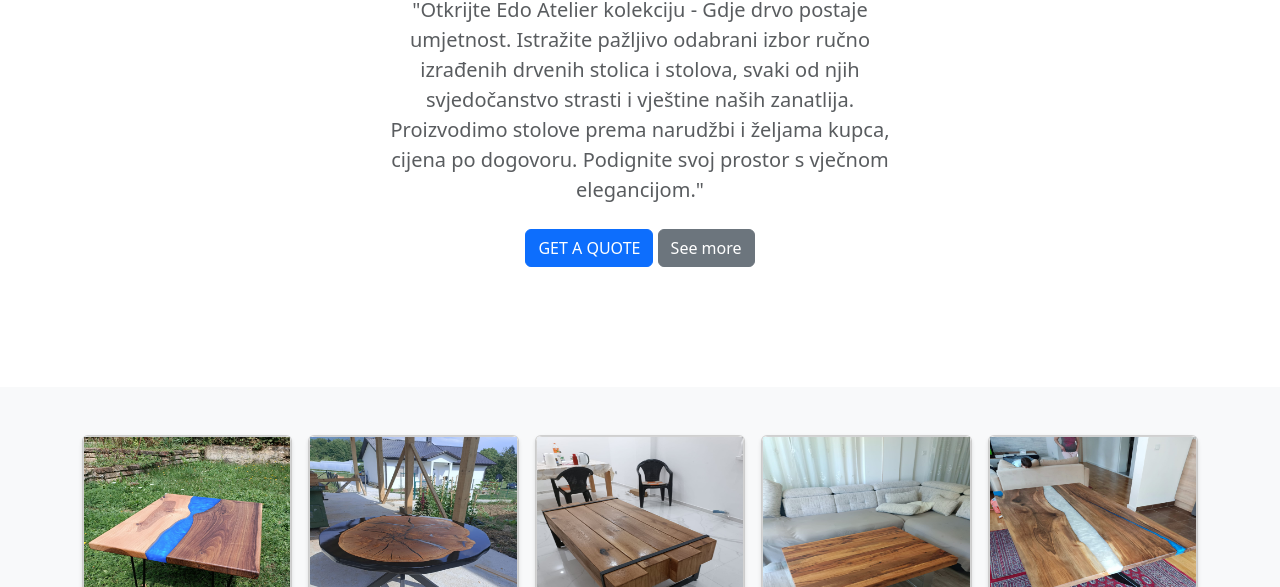
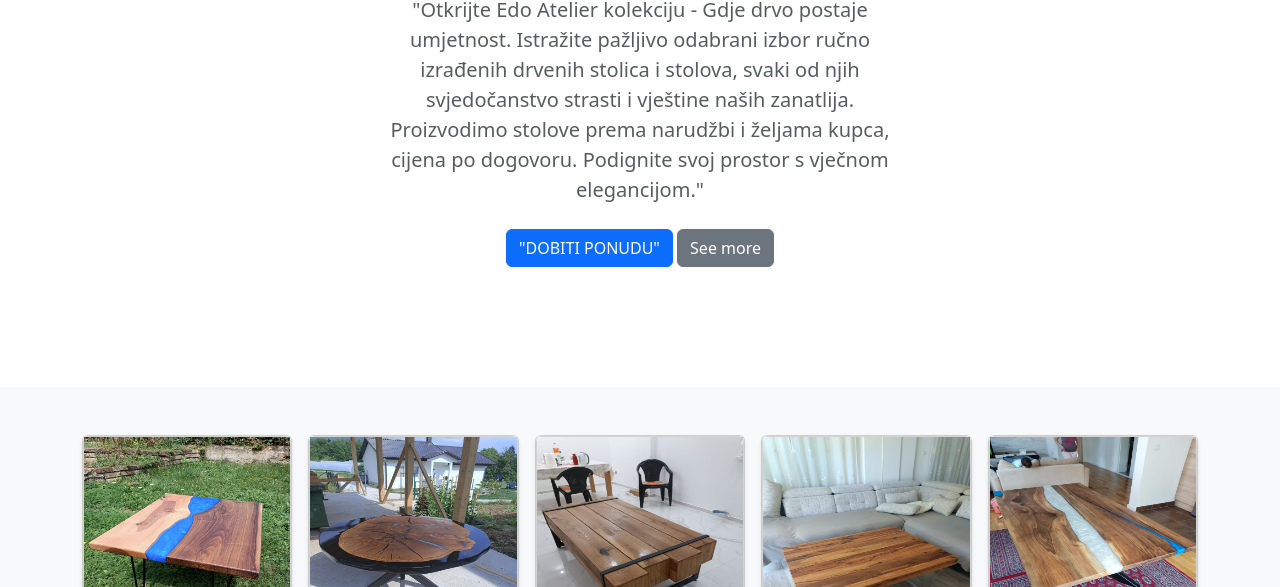
Before and after one commit to Pablocubo/edo_sarajevo_2023, a plain HTML site: page index.html in a window 1280 px wide. Shown: the part 213-800 px from the top of the page. Drawn offline with nearby package versions, Linux system fonts and the light colour scheme; files that its build step writes are made by us from their sources.

Commit message:
translated to bosnio

```diff
--- a/index.html
+++ b/index.html
@@ -92,7 +92,7 @@
             naših zanatlija. Proizvodimo stolove prema narudžbi i željama kupca, cijena po dogovoru. Podignite svoj
             prostor s vječnom elegancijom."</p>
           <p>
-            <a href="mailto: edohusiščpetica@gmail.com" class="btn btn-primary my-2">GET A QUOTE</a>
+            <a href="mailto: edohusiščpetica@gmail.com" class="btn btn-primary my-2">"DOBITI PONUDU"</a>
             <a href="#" class="btn btn-secondary my-2">See more</a>
           </p>
         </div>
```
